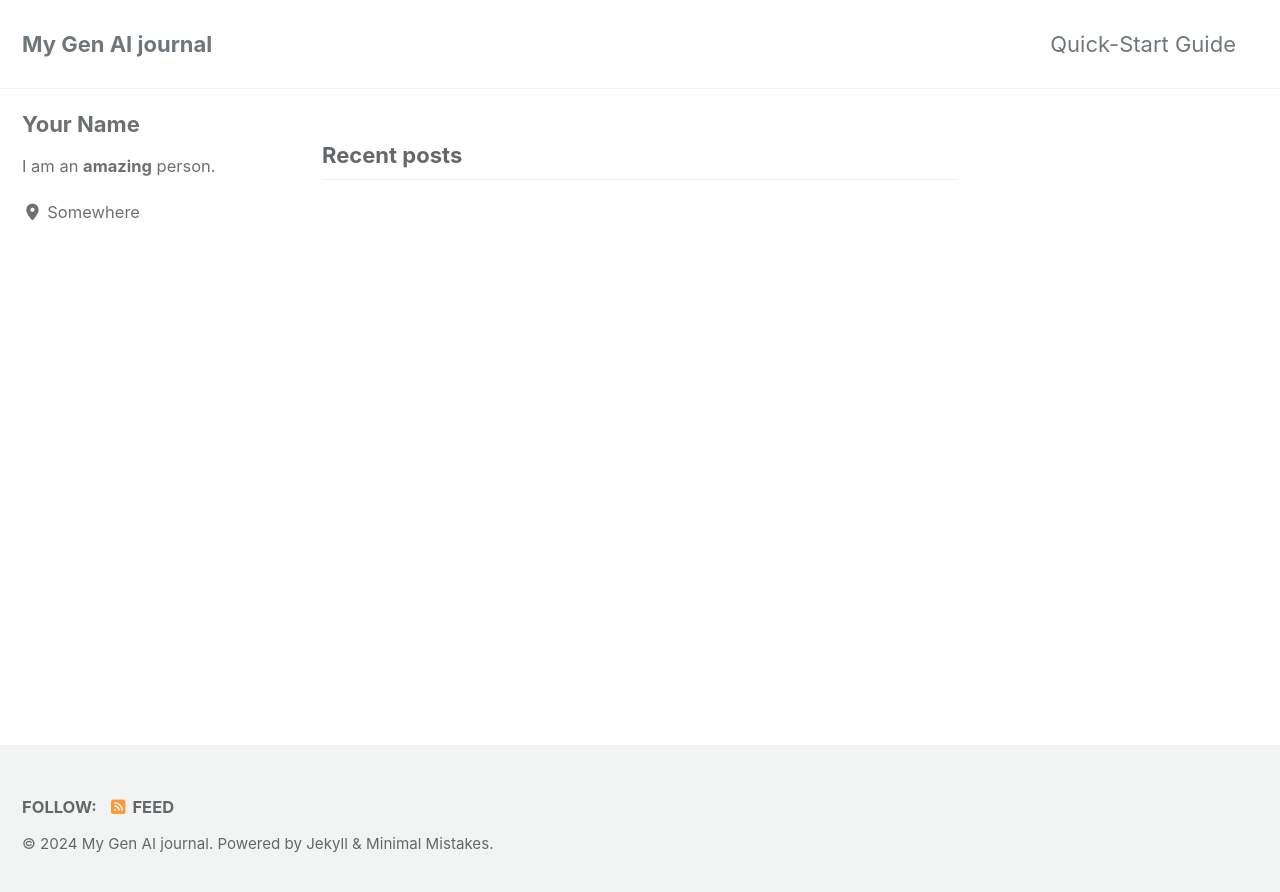
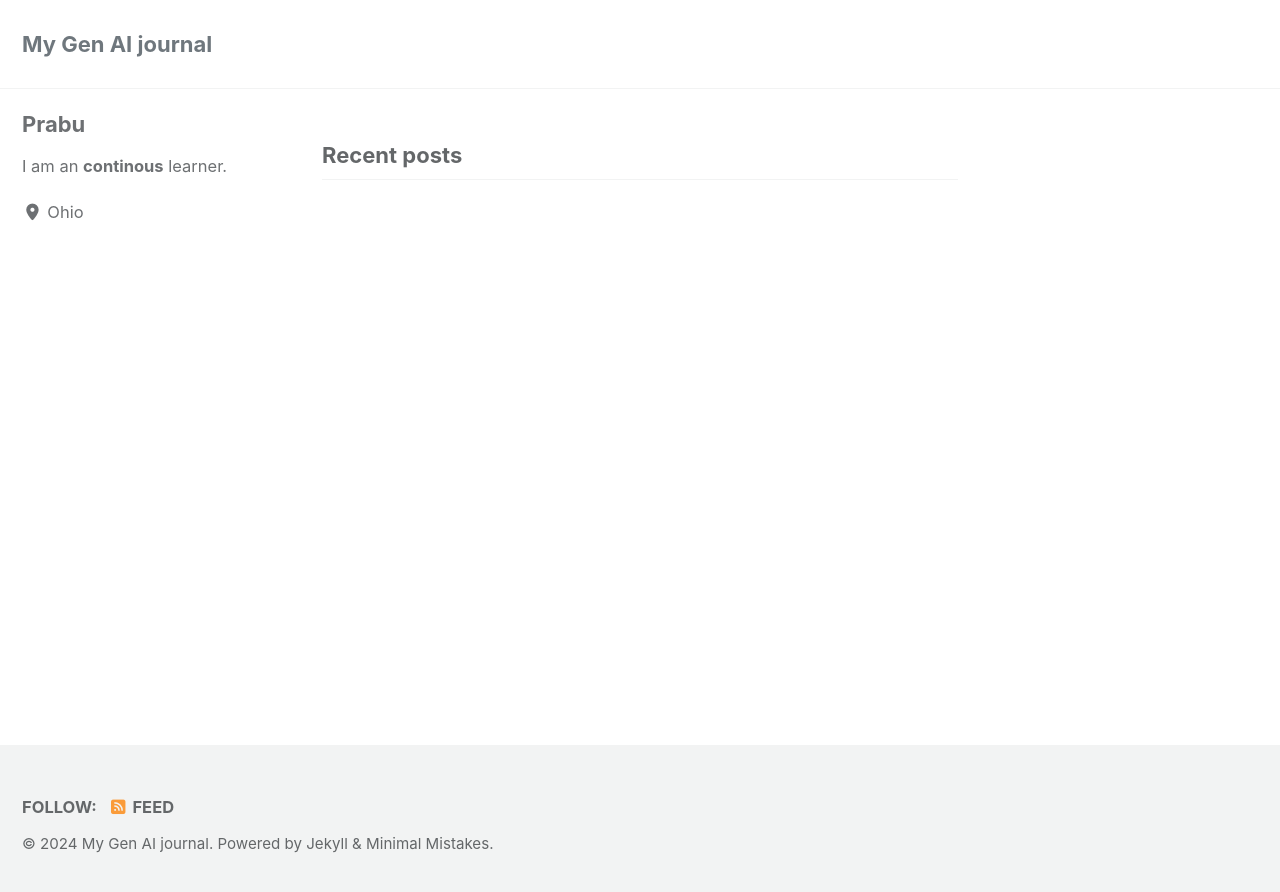
Before and after one commit to PrabuAppDev/github-pages-genai, a Jekyll site: the page built from index.html, in a window 1280 px wide. Shown: the top 892 px of the page. Built offline with Jekyll 4.4.1, drawn with Linux system fonts in a browser that asks for light colours; cached includes are drawn as plain includes; the list of posts is cut into pages by our own code.

Commit message:
updates to main page

```diff
--- a/Gemfile
+++ b/Gemfile
@@ -1,2 +1,3 @@
 source "https://rubygems.org"
-gemspec
+# gemspec
+gem "minimal-mistakes-jekyll"
--- a/_config.yml
+++ b/_config.yml
@@ -20,8 +20,8 @@ rtl                      : # true, false (default) # turns direction of the page
 title                    : "My Gen AI journal"
 title_separator          : "-"
 subtitle                 : # site tagline that appears below site title in masthead
-name                     : "Your Name"
-description              : "An amazing website."
+name                     : "Prabu Arumugam"
+description              : "I am a continous learner"
 url                      : # the base hostname & protocol for your site e.g. "https://mmistakes.github.io"
 baseurl                  : # the subpath of your site, e.g. "/blog"
 repository               : # GitHub username/repo-name e.g. "mmistakes/minimal-mistakes"
@@ -113,10 +113,10 @@ analytics:
 
 # Site Author
 author:
-  name             : "Your Name"
+  name             : "Prabu"
   avatar           : # path of avatar image, e.g. "/assets/images/bio-photo.jpg"
-  bio              : "I am an **amazing** person."
-  location         : "Somewhere"
+  bio              : "I am an **continous** learner."
+  location         : "Ohio"
   email            :
   links:
     - label: "Email"
--- a/_data/navigation.yml
+++ b/_data/navigation.yml
@@ -1,7 +1,7 @@
 # main links
 main:
-  - title: "Quick-Start Guide"
-    url: https://mmistakes.github.io/minimal-mistakes/docs/quick-start-guide/
+  # - title: "Quick-Start Guide"
+  #   url: https://mmistakes.github.io/minimal-mistakes/docs/quick-start-guide/
   # - title: "About"
   #   url: https://mmistakes.github.io/minimal-mistakes/about/
   # - title: "Sample Posts"
```
